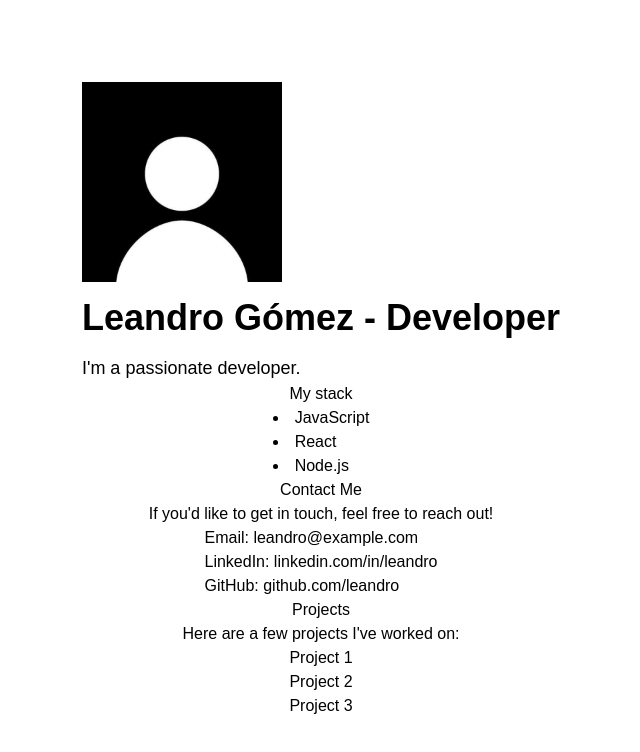
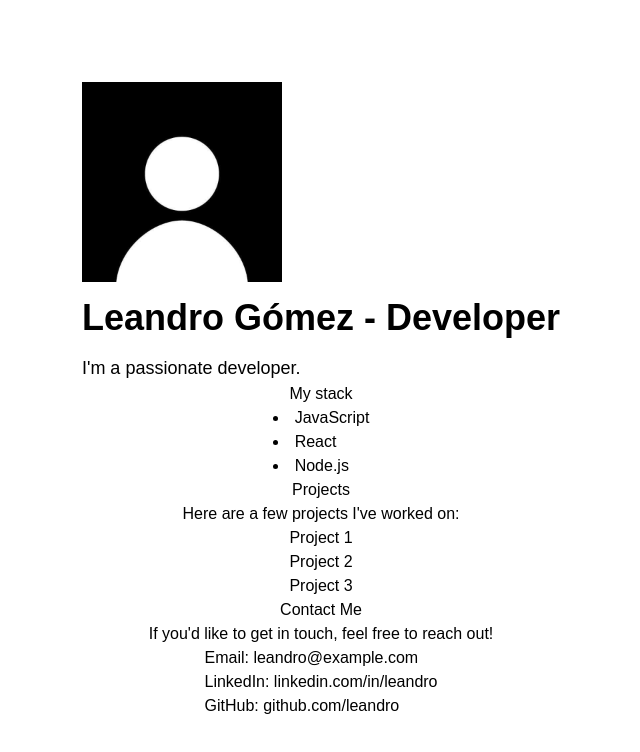
Before and after one commit to sofowest/portfolio, a React (Vite) app: page / in a window 1280 px wide. Shown: the top 752 px of the page, without its empty margins (319-959 px from the left). Built offline with nearby package versions, Linux system fonts and the light colour scheme.

Commit message:
Update Home.jsx

```diff
--- a/src/pages/Home.jsx
+++ b/src/pages/Home.jsx
@@ -17,6 +17,14 @@ function Home() {
         <li>Node.js</li>
       </ul>
 
+      <h2>Projects</h2>
+      <p>Here are a few projects I've worked on:</p>
+      <ul>
+        <li>Project 1</li>
+        <li>Project 2</li>
+        <li>Project 3</li>
+      </ul>
+
       <h2>Contact Me</h2>
       <p>If you'd like to get in touch, feel free to reach out!</p>
       <ul>
@@ -24,14 +32,6 @@ function Home() {
         <li>LinkedIn: linkedin.com/in/leandro</li>
         <li>GitHub: github.com/leandro</li>
       </ul>
-
-      <h2>Projects</h2>
-      <p>Here are a few projects I've worked on:</p>
-      <ul>
-        <li>Project 1</li>
-        <li>Project 2</li>
-        <li>Project 3</li>
-      </ul>
     </div>
   );
 }
```
